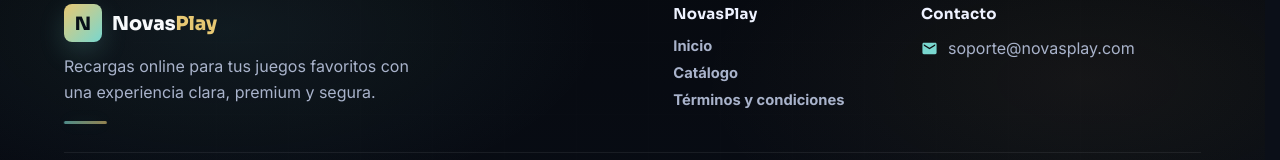
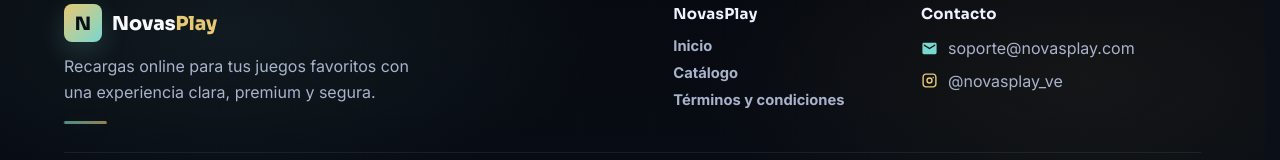
Before and after one commit to MichiSP22/NovasPlay, an Angular app: page /checkout/1 in a window 1280 px wide. Shown: the part 1151-1311 px from the top of the page. Built offline with nearby package versions, Linux system fonts and the light colour scheme; no server answers; what @primeuix/themes, primeng would draw is missing.

Commit message:
feat: actualizar sitemap, mejorar SEO y agregar enlaces a redes sociales en el pie de página

```diff
--- a/src/app/app.ts
+++ b/src/app/app.ts
@@ -60,10 +60,15 @@ export class App implements OnInit {
 
   private updateSeo(url: string) {
     const cleanPath = this.getCleanPath(url);
-    const isTerms = cleanPath === '/terms-view';
-    const isHome = cleanPath === '/';
+    const normalizedPath = this.normalizePath(cleanPath);
+    const isTerms = normalizedPath === '/terms-view';
+    const isHome = normalizedPath === '/';
     const isIndexable = isHome || isTerms;
-    const canonicalUrl = `${this.canonicalOrigin}${isHome ? '/' : cleanPath}`;
+    const canonicalUrl = isHome
+      ? `${this.canonicalOrigin}/`
+      : isTerms
+        ? `${this.canonicalOrigin}/terms-view/`
+        : `${this.canonicalOrigin}${normalizedPath}`;
 
     this.setCanonical(canonicalUrl);
     this.meta.updateTag({
@@ -92,6 +97,11 @@ export class App implements OnInit {
   private getCleanPath(url: string): string {
     const path = (url || '/').split('?')[0].split('#')[0] || '/';
     return path === '' ? '/' : path;
+  }
+
+  private normalizePath(path: string): string {
+    if (!path || path === '/') return '/';
+    return path.replace(/\/+$/, '');
   }
 
   private setCanonical(url: string) {
--- a/src/app/layout/footer/footer.css
+++ b/src/app/layout/footer/footer.css
@@ -171,7 +171,8 @@
   right: 0;
 }
 
-.footer-icon-mail {
+.footer-icon-mail,
+.footer-icon-social {
   width: 17px;
   height: 17px;
   flex: 0 0 17px;
@@ -179,6 +180,10 @@
 
 .footer-icon-mail {
   color: #79d7cf;
+}
+
+.footer-icon-social {
+  color: #e7c873;
 }
 
 .footer-bottom {
--- a/src/app/layout/footer/footer.html
+++ b/src/app/layout/footer/footer.html
@@ -14,7 +14,7 @@
       <nav aria-label="Enlaces de NovasPlay">
         <a href="/">Inicio</a>
         <a href="/#catalogo">Catálogo</a>
-        <a href="/terms-view">Términos y condiciones</a>
+        <a href="/terms-view/">Términos y condiciones</a>
       </nav>
     </div>
 
@@ -25,6 +25,18 @@
           <svg viewBox="0 0 24 24" class="footer-icon-mail"><path fill="currentColor" d="M20 4H4c-1.1 0-1.99.9-1.99 2L2 18c0 1.1.9 2 2 2h16c1.1 0 2-.9 2-2V6c0-1.1-.9-2-2-2zm0 4l-8 5-8-5V6l8 5 8-5v2z"/></svg>
           soporte@novasplay.com
         </a>
+        <a
+          href="https://www.instagram.com/novasplay_ve/"
+          class="contact-item instagram"
+          target="_blank"
+          rel="noopener noreferrer"
+          aria-label="Instagram de NovasPlay"
+        >
+          <svg viewBox="0 0 24 24" class="footer-icon-social" aria-hidden="true">
+            <path fill="currentColor" d="M7 2h10c2.76 0 5 2.24 5 5v10c0 2.76-2.24 5-5 5H7c-2.76 0-5-2.24-5-5V7c0-2.76 2.24-5 5-5zm10 2H7C5.34 4 4 5.34 4 7v10c0 1.66 1.34 3 3 3h10c1.66 0 3-1.34 3-3V7c0-1.66-1.34-3-3-3zm-5 3.5A4.5 4.5 0 1 1 12 16.5 4.5 4.5 0 0 1 12 7.5zm0 2A2.5 2.5 0 1 0 12 14.5 2.5 2.5 0 0 0 12 9.5zM17.25 6.75a1 1 0 1 1-1 1 1 1 0 0 1 1-1z"/>
+          </svg>
+          @novasplay_ve
+        </a>
       </div>
     </div>
   </div>
--- a/src/index.html
+++ b/src/index.html
@@ -30,7 +30,10 @@
           "@id": "https://novasplay.neocharge.app/#organization",
           "name": "NovasPlay",
           "url": "https://novasplay.neocharge.app/",
-          "logo": "https://novasplay.neocharge.app/novasplay-icon.png"
+          "logo": "https://novasplay.neocharge.app/novasplay-icon.png",
+          "sameAs": [
+            "https://www.instagram.com/novasplay_ve/"
+          ]
         },
         {
           "@type": "WebSite",
```
Also changed, not shown: 1 other file (tests, documents, lock files or other folders).
